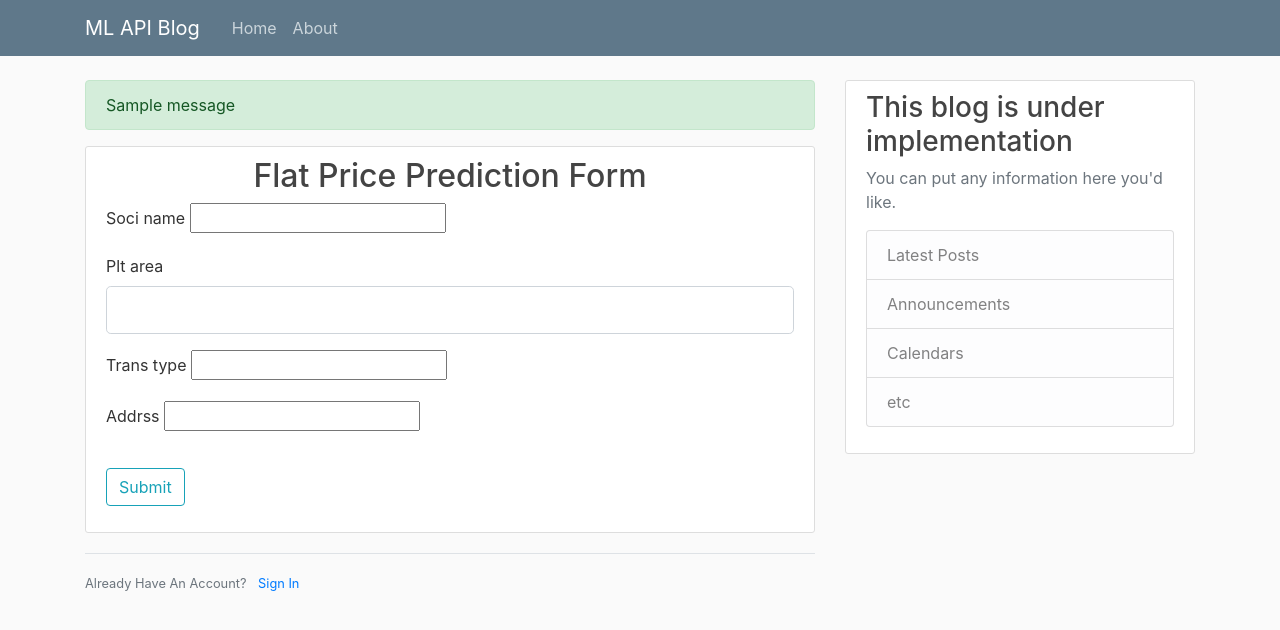
After one commit to shravankumargottala/Hyderabad_House_Price_Prediction, a Flask app: template templates/plotprice.html in a window 1280 px wide. The commit adds this page. Shown: the top 630 px of the page. Run offline with Flask 2, Linux system fonts and the light colour scheme; the template is opened without the code that fills it: most values are stand-ins (such as "Sample title", 1, 10 or a date in 2020); one stand-in notice (Sample message) is shown; form fields are guessed from the names that the template uses; parts of the project's set-up code (start-up, migrations or seed data) failed here and were passed over; some libraries are stand-ins or nearby versions.

Commit message:
Add files via upload

```diff
--- a/app.py
+++ b/app.py
@@ -1,26 +1,11 @@
 from flask import Flask, render_template, url_for, flash, redirect, request
-from forms import RegistrationForm, LoginForm, HousePrice, FlatPrice
+from forms import RegistrationForm, LoginForm, HousePrice, FlatPrice, PlotPrice
 import numpy as np
 import pickle
 import pandas as pd
 
 app = Flask(__name__)
 app.config['SECRET_KEY'] = '3a30940de5abdb36a69244f86b06ce81'
-
-posts = [
-    {
-        'author': 'Corey Schafer',
-        'title': 'Blog Post 1',
-        'content': 'First post content',
-        'date_posted': 'April 20, 2018'
-    },
-    {
-        'author': 'Jane Doe',
-        'title': 'Blog Post 2',
-        'content': 'Second post content',
-        'date_posted': 'April 21, 2018'
-    }
-]
 
 fac_dict = {}
 status_dict = {}
@@ -39,7 +24,7 @@ flat_addr_dict = {}
 @app.route("/")
 @app.route("/home")
 def home():
-    return render_template('home.html', posts=posts)
+    return render_template('home.html')
 
 
 @app.route("/about")
@@ -93,12 +78,21 @@ def house_predict():
             furn_status = request.form['Furn_status']
             house_facing = request.form['Fac_status']
             house_addres = request.form['Addrss']
-            int_features =[no_of_bed,no_of_bath,no_of_bolc,no_of_pooja,sup_area,car_area,house_furn_stat_dict[furn_status],house_fac_dict[house_facing],house_addr_dict[house_addres]]
+            int_features =[no_of_bed,no_of_bath,no_of_bolc,no_of_pooja,sup_area,car_area,
+                           house_furn_stat_dict[furn_status],house_fac_dict[house_facing],
+                           house_addr_dict[house_addres]]
             final_features = [np.array(int_features)]
             prediction = model.predict(final_features)
             output = round(np.expm1(prediction[0]),2)
 
-            return render_template('house_result.html', prediction_text='{} House Price for the below Specifications will be ₹ {}/- Lacs'.format(house_addres,output),no_of_bed_rooms='House type : {} BHK '.format(no_of_bed),sup_area='Super Area : {} sqft'.format(sup_area),car_area='Carpet Area : {} sqft'.format(car_area),house_facing='House Facing : {}'.format(house_facing),furn_status='Furnishing status: {}.'.format(furn_status),house_addres='House Address : {}, Hyderabad'.format(house_addres))
+            return render_template('house_result.html',
+                                   prediction_text='{} House Price for the below Specifications will be ₹ {}/- Lacs'.format(house_addres,output),
+                                   no_of_bed_rooms='House type : {} BHK '.format(no_of_bed),
+                                   sup_area='Super Area : {} sqft'.format(sup_area),
+                                   car_area='Carpet Area : {} sqft'.format(car_area),
+                                   house_facing='House Facing : {}'.format(house_facing),
+                                   furn_status='Furnishing status: {}.'.format(furn_status),
+                                   house_addres='House Address : {}, Hyderabad'.format(house_addres))
 
 @app.route("/flatprice", methods=['GET', 'POST'])
 def flatprice():
@@ -111,7 +105,6 @@ def flat_predict():
     model = pickle.load(open('hyd_flat_model.pkl', 'rb'))
 
     df_flat = pd.read_csv("https://raw.githubusercontent.com/shravankumargottala/Hyderabad_House_Price_Prediction/master/Hyd_Flat_Apartment_House_Price.csv")
-    print(df_flat.shape)
     Flat_Furn_Uniq = df_flat['Furnished_status'].unique()
     for j in range(len(Flat_Furn_Uniq)):
         flat_furn_stat_dict[Flat_Furn_Uniq[j]] = j
@@ -124,7 +117,6 @@ def flat_predict():
     Flat_addr_Uniq = df_flat['Address'].unique()
     for l in range(len(Flat_addr_Uniq)):
         flat_addr_dict[Flat_addr_Uniq[l]] = l
-    print("flat_addr_dict is ",flat_addr_dict)
 
     if request.method == 'POST':
         if form.validate() == False :
@@ -142,12 +134,68 @@ def flat_predict():
             furn_status = request.form['Furn_status']
             house_facing = request.form['Fac_status']
             house_addres = request.form['Addrss']
-            int_features =[no_of_bed,no_of_bath,no_of_bolc,no_of_pooja,sup_area,car_area,flr_no,total_flrs,flat_furn_stat_dict[furn_status],flat_fac_dict[house_facing],flat_addr_dict[house_addres]]
+            int_features =[no_of_bed,no_of_bath,no_of_bolc,no_of_pooja,sup_area,car_area,
+                           flr_no,total_flrs,flat_furn_stat_dict[furn_status],
+                           flat_fac_dict[house_facing],flat_addr_dict[house_addres]]
             final_features = [np.array(int_features)]
             prediction = model.predict(final_features)
             output = round(np.expm1(prediction[0]),2)
 
-            return render_template('flat_result.html', prediction_text='{} Flat Price for the below Specifications will be ₹ {}/- Lacs'.format(house_addres,output),no_of_bed_rooms='Flat type : {} BHK '.format(no_of_bed),sup_area='Super Area : {} sqft'.format(sup_area),car_area='Carpet Area : {} sqft'.format(car_area),house_facing='Flat Facing : {}'.format(house_facing),furn_status='Furnishing status: {}.'.format(furn_status),house_addres='Flat Address : {}, Hyderabad'.format(house_addres))
+            return render_template('flat_result.html', prediction_text='{} Flat Price for the below Specifications will be ₹ {}/- Lacs'.format(house_addres,output),
+                                   no_of_bed_rooms='Flat type : {} BHK '.format(no_of_bed),
+                                   sup_area='Super Area : {} sqft'.format(sup_area),
+                                   car_area='Carpet Area : {} sqft'.format(car_area),
+                                   house_facing='Flat Facing : {}'.format(house_facing),
+                                   furn_status='Furnishing status: {}.'.format(furn_status),
+                                   house_addres='Flat Address : {}, Hyderabad'.format(house_addres))
+
+
+@app.route("/plotprice", methods=['GET', 'POST'])
+def plotprice():
+    form = PlotPrice()
+    return render_template('plotprice.html', title='Submit', form=form)
+
+Plot_Transaction_Dict = {}
+Plot_Project_Dict = {}
+Plt_Addr_Dict = {}
+@app.route("/plot_predict", methods=['GET', 'POST'])
+def plot_predict():
+    form = PlotPrice()
+
+    df = pd.read_csv("https://raw.githubusercontent.com/shravankumargottala/Hyderabad_House_Price_Prediction/master/Hyd_Plot_Price.csv")
+
+    Plot_Project_Unq = df.Project_Name.unique()
+    for i in range(len(Plot_Project_Unq)):
+        Plot_Project_Dict[Plot_Project_Unq[i]] = i
+
+
+    Plot_Transaction_Unq = df.Transaction_Type.unique()
+    for i in range(len(Plot_Transaction_Unq)):
+        Plot_Transaction_Dict[Plot_Transaction_Unq[i]] = i
+
+
+
+    Plot_Address_Unq = df.Address.unique()
+    for i in range(len(Plot_Address_Unq)):
+        Plt_Addr_Dict[Plot_Address_Unq[i]] = i
+
+    model = pickle.load(open('Plot_model.pkl', 'rb'))
+    if request.method == 'POST':
+        if form.validate() == False :
+            return render_template('plotprice.html', form=form)
+        else:
+            prj_name = request.form['Soci_Name']
+            plt_area = request.form.get('Plt_Area')
+            trn_type = request.form['Trans_Type']
+            addre = request.form['Addrss']
+            int_features =[Plot_Project_Dict[prj_name],plt_area,Plot_Transaction_Dict[trn_type],Plt_Addr_Dict[addre]]
+            final_features = [np.array(int_features)]
+            prediction = model.predict(final_features)
+
+            output = round(np.expm1(prediction[0]),2)
+
+
+        return render_template('plot_result.html', prediction_text='{} Plot Price for the below Specifications will be ₹ {}/- Lacs'.format(addre,output),proj_name='Project Name : {}.'.format(prj_name),plot_area='Plot Area : {} sqr-yards '.format(plt_area),trans_type='Transaction Type : {}.'.format(trn_type),plot_addres='Plot Address : {}, Hyderabad.'.format(addre))
 
 
 if __name__ == '__main__':
--- a/forms.py
+++ b/forms.py
@@ -138,3 +138,49 @@ class FlatPrice(FlaskForm):
     Fac_status = SelectField('Facing:', choices=tuple(fac_main_list))
     Addrss = SelectField('Address:', choices=tuple(addr_main_list))
     submit = SubmitField('Predict', render_kw={"onclick": "checkform()"})
+
+Plot_Project_Dict = {}
+Plot_Transaction_Dict = {}
+Plt_Addr_Dict = {}
+class PlotPrice(FlaskForm):
+    df = pd.read_csv("https://raw.githubusercontent.com/shravankumargottala/Hyderabad_House_Price_Prediction/master/Hyd_Plot_Price.csv")
+
+    Plot_Project_Unq = df.Project_Name.unique()
+    for i in range(len(Plot_Project_Unq)):
+        Plot_Project_Dict[Plot_Project_Unq[i]] = i
+
+    soci_main_list = []
+    for i in range(len(Plot_Project_Unq)):
+        soci_sub_list = []
+        for j in range(2):
+            soci_sub_list.append(Plot_Project_Unq[i])
+        soci_main_list.append(tuple(soci_sub_list))
+
+    Plot_Transaction_Unq = df.Transaction_Type.unique()
+    for i in range(len(Plot_Transaction_Unq)):
+        Plot_Transaction_Dict[Plot_Transaction_Unq[i]] = i
+
+    trans_main_list = []
+    for i in range(len(Plot_Transaction_Unq)):
+        trans_sub_list = []
+        for j in range(2):
+            trans_sub_list.append(Plot_Transaction_Unq[i])
+        trans_main_list.append(tuple(trans_sub_list))
+
+
+    Plot_Address_Unq = df.Address.unique()
+    for i in range(len(Plot_Address_Unq)):
+        Plt_Addr_Dict[Plot_Address_Unq[i]] = i
+
+    addr_main_list = []
+    for i in range(len(Plot_Address_Unq)):
+        addr_sub_list = []
+        for j in range(2):
+            addr_sub_list.append(Plot_Address_Unq[i])
+        addr_main_list.append(tuple(addr_sub_list))
+
+    Soci_Name =  SelectField('Society Name:', choices=tuple(soci_main_list))
+    Plt_Area = IntegerField('Plot Area:', validators=[InputRequired()])
+    Trans_Type = SelectField('Transaction Type:', choices=tuple(trans_main_list))
+    Addrss = SelectField('Address:', choices=tuple(addr_main_list))
+    submit = SubmitField('Predict')
--- a/templates/flatprice.html
+++ b/templates/flatprice.html
@@ -2,10 +2,6 @@
 {% block content %}
     <div class="content-section">
         <h2 style = "text-align: center;">Flat Price Prediction Form</h2>
-
-          {% for message in form.No_of_Bedrooms.errors %}
-             <div>{{ message }}</div>
-          {% endfor %}
         <form method="POST" name = "house_form" action="{{ url_for('flat_predict')}}">
             {{ form.hidden_tag() }}
             <fieldset class="form-group">
--- /dev/null
+++ b/templates/plotprice.html
@@ -0,0 +1,45 @@
+{% extends "layout.html" %}
+{% block content %}
+    <div class="content-section">
+        <h2 style = "text-align: center;">Flat Price Prediction Form</h2>
+        <form method="POST" name = "house_form" action="{{ url_for('plot_predict')}}">
+            {{ form.hidden_tag() }}
+            <fieldset class="form-group">
+                <div class="form-group">
+                    {{ form.Soci_Name.label }}
+                    {{ form.Soci_Name}}
+                </div>
+				<div class="form-group">
+                    {{ form.Plt_Area.label(class="form-control-label") }}
+
+                    {% if form.Plt_Area.errors %}
+                        {{ form.Plt_Area(class="form-control form-control-lg is-invalid") }}
+                        <div class="invalid-feedback">
+                            {% for error in form.Plt_Area.errors %}
+                                <span>{{ error }}</span>
+                            {% endfor %}
+                        </div>
+                    {% else %}
+                        {{ form.Plt_Area(class="form-control form-control-lg") }}
+                    {% endif %}
+                </div>
+                <div class="form-group">
+                    {{ form.Trans_Type.label }}
+                    {{ form.Trans_Type}}
+                </div>
+                <div class="form-group">
+                    {{ form.Addrss.label }}
+                    {{ form.Addrss}}
+                </div>
+			</fieldset>
+            <div class="form-group">
+                {{ form.submit(class="btn btn-outline-info") }}
+            </div>
+        </form>
+    </div>
+    <div class="border-top pt-3">
+        <small class="text-muted">
+            Already Have An Account? <a class="ml-2" href="{{ url_for('login') }}">Sign In</a>
+        </small>
+    </div>
+{% endblock content %}
```
Also changed, not shown: templates/home.html (+6 -2 lines), templates/plot_result.html (+5 -23 lines), templates/house_result.html (line endings or trailing spaces), templates/result.html (line endings or trailing spaces).
